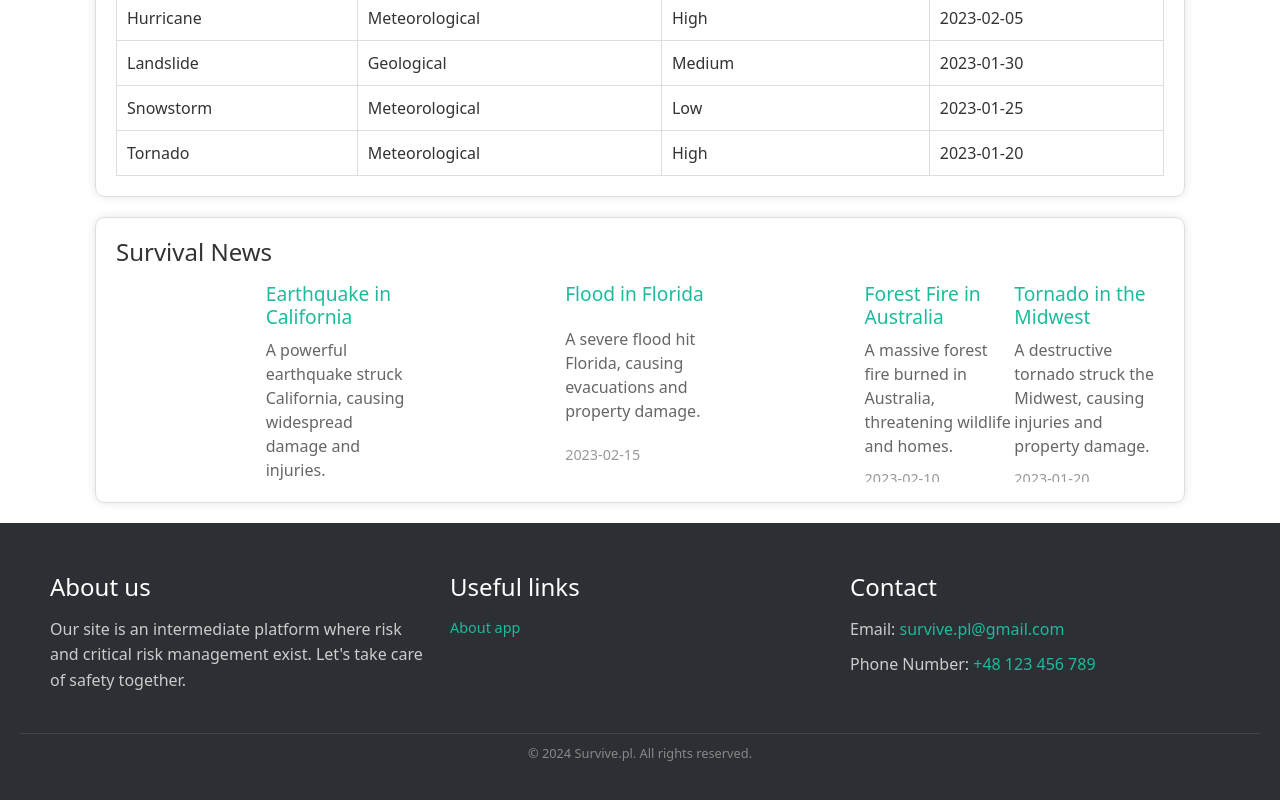
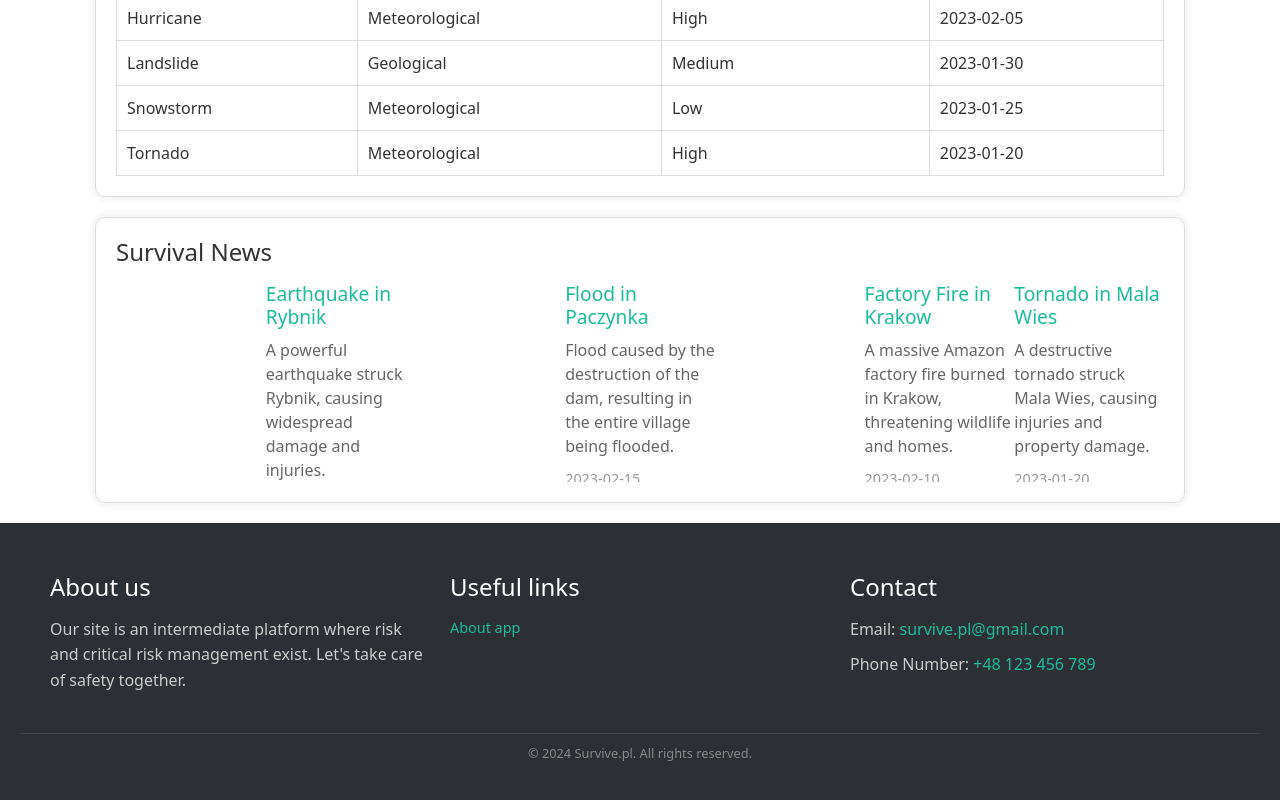
Before and after one commit to Arturrno/ErnestMonitor, a Next.js app in the folder apps/frontend/ernest_monitor/: page / in a window 1280 px wide. Shown: the part 672-1472 px from the top of the page. Built offline with nearby package versions, Linux system fonts and the light colour scheme.

Commit message:
Home Page

```diff
--- a/apps/frontend/ernest_monitor/src/app/components/SurvivalNews.tsx
+++ b/apps/frontend/ernest_monitor/src/app/components/SurvivalNews.tsx
@@ -6,46 +6,46 @@ import React, { useState, useEffect } from 'react';
 const SurvivalNews = () => {
   const [news, setNews] = useState([
     {
-      title: 'Earthquake in California',
-      link: 'https://www.example.com/earthquake-in-california',
+      title: 'Earthquake in Rybnik',
+      link: 'https://www.example.com/earthquake-in-rybnik',
       date: '2023-02-20',
-      description: 'A powerful earthquake struck California, causing widespread damage and injuries.',
+      description: 'A powerful earthquake struck Rybnik, causing widespread damage and injuries.',
     },
     {
-      title: 'Flood in Florida',
-      link: 'https://www.example.com/flood-in-florida',
+      title: 'Flood in Paczynka',
+      link: 'https://www.example.com/flood-in-paczynka',
       date: '2023-02-15',
-      description: 'A severe flood hit Florida, causing evacuations and property damage.',
+      description: 'Flood caused by the destruction of the dam, resulting in the entire village being flooded.',
     },
     {
-      title: 'Forest Fire in Australia',
-      link: 'https://www.example.com/forest-fire-in-australia',
+      title: 'Factory Fire in Krakow',
+      link: 'https://www.example.com/forest-fire-in-krakow',
       date: '2023-02-10',
-      description: 'A massive forest fire burned in Australia, threatening wildlife and homes.',
+      description: 'A massive Amazon factory fire burned in Krakow, threatening wildlife and homes.',
     },
     {
-      title: 'Hurricane in the Caribbean',
-      link: 'https://www.example.com/hurricane-in-the-caribbean',
+      title: 'Hurricane in Szczecin',
+      link: 'https://www.example.com/hurricane-in-szczecin',
       date: '2023-02-05',
-      description: 'A powerful hurricane struck the Caribbean, causing widespread destruction and loss of life.',
+      description: 'A powerful hurricane struck Szczecin, causing widespread destruction and loss of life.',
     },
     {
-      title: 'Landslide in Japan',
-      link: 'https://www.example.com/landslide-in-japan',
+      title: 'Landslide in Zakopane',
+      link: 'https://www.example.com/landslide-in-zakopane',
       date: '2023-01-30',
-      description: 'A devastating landslide hit Japan, causing injuries and property damage.',
+      description: 'A devastating landslide hit Zakopane, causing injuries and property damage.',
     },
     {
-      title: 'Snowstorm in the Northeast',
-      link: 'https://www.example.com/snowstorm-in-the-northeast',
+      title: 'Snowstorm in the Southeast',
+      link: 'https://www.example.com/snowstorm-in-the-southeast',
       date: '2023-01-25',
-      description: 'A severe snowstorm hit the Northeast, causing travel disruptions and power outages.',
+      description: 'A severe snowstorm hit the Southeast, causing travel disruptions and power outages.',
     },
     {
-      title: 'Tornado in the Midwest',
-      link: 'https://www.example.com/tornado-in-the-midwest',
+      title: 'Tornado in Mala Wies',
+      link: 'https://www.example.com/tornado-in-mala-wies',
       date: '2023-01-20',
-      description: 'A destructive tornado struck the Midwest, causing injuries and property damage.',
+      description: 'A destructive tornado struck Mala Wies, causing injuries and property damage.',
     },
   ]);
 
```
Also changed, not shown: 2 other files (tests, documents, lock files or other folders).
